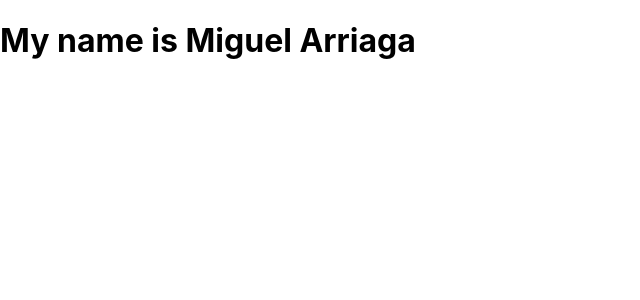
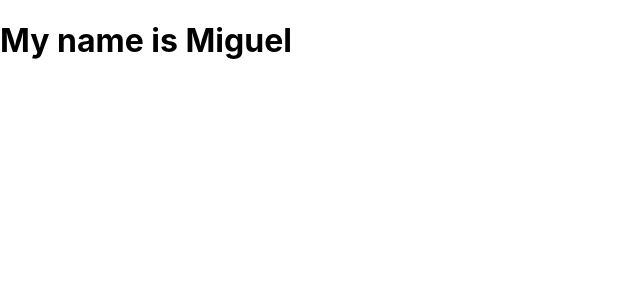
Before and after one commit to miguellangel/miguellangel, a React (Create React App) app: page / in a window 1280 px wide. Shown: the top 300 px of the page, without its empty margins (0-640 px from the left). Built offline with nearby package versions, Linux system fonts and the light colour scheme.

Commit message:
added bootstrap

```diff
--- a/package.json
+++ b/package.json
@@ -6,6 +6,7 @@
     "@testing-library/jest-dom": "^4.2.4",
     "@testing-library/react": "^9.3.2",
     "@testing-library/user-event": "^7.1.2",
+    "bootstrap": "^4.5.2",
     "react": "^16.13.1",
     "react-dom": "^16.13.1",
     "react-scripts": "3.4.3"
--- a/src/components/LandingPage.js
+++ b/src/components/LandingPage.js
@@ -4,7 +4,7 @@ const LandingPage = () => {
     return (
         <>
             <div>
-                <h1>My name is Miguel Arriaga</h1>
+                <h1>My name is Miguel</h1>
             </div>
         </>
     )
```
Also changed, not shown: 1 other file (tests, documents, lock files or other folders).
